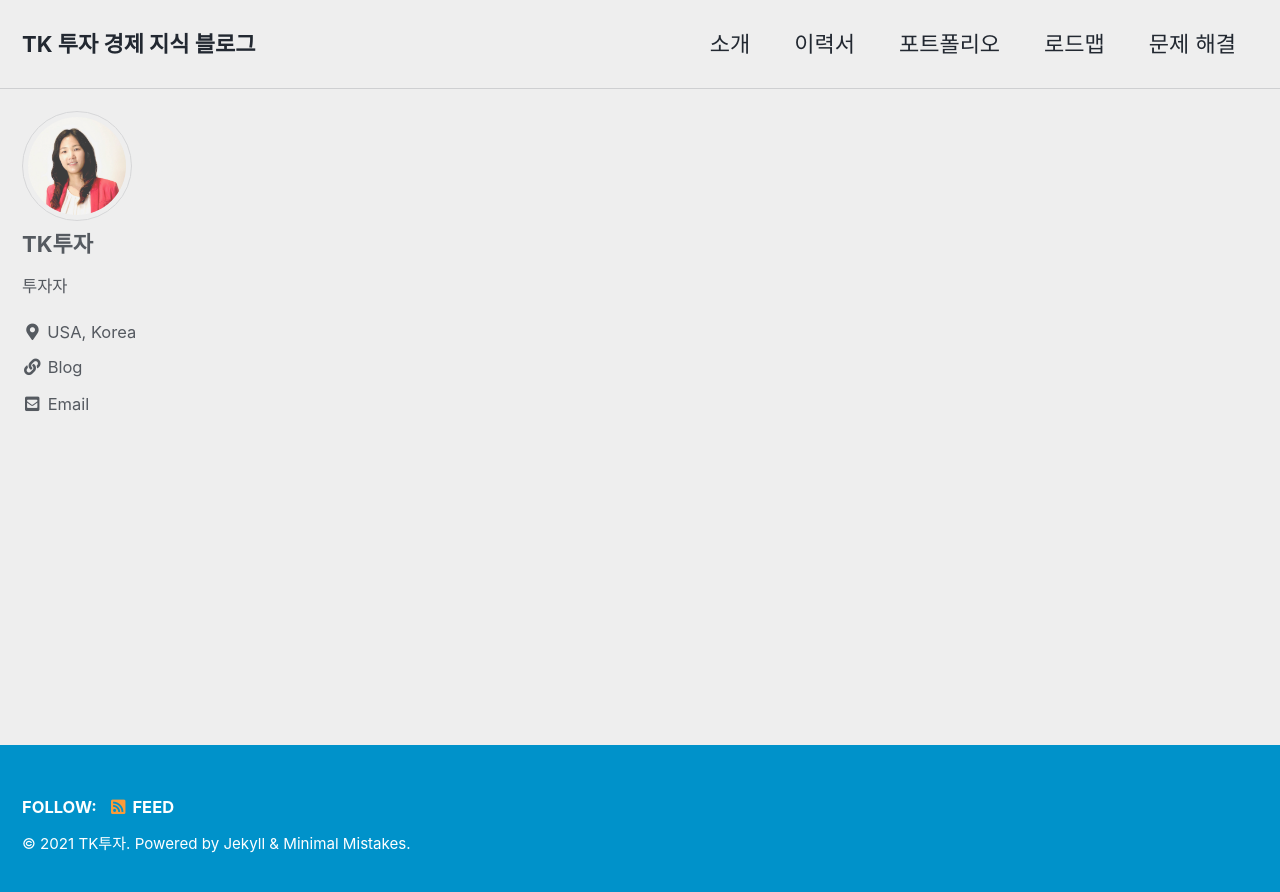
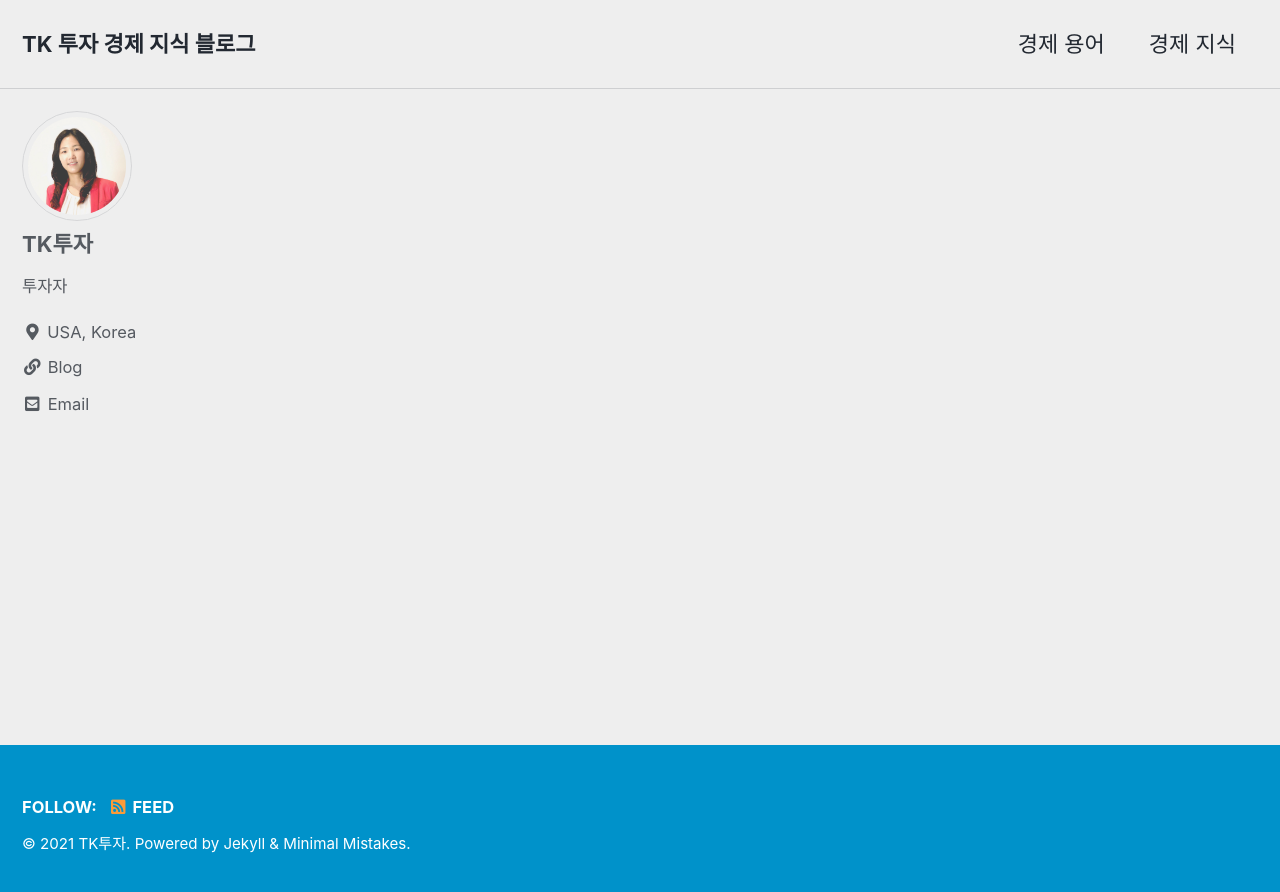
Before and after one commit to trevino-kim/github.io, a Jekyll site: the page built from index.html, in a window 1280 px wide. Shown: the top 892 px of the page. Built offline with Jekyll 4.4.1, drawn with Linux system fonts in a browser that asks for light colours; cached includes are drawn as plain includes; the list of posts is cut into pages by our own code.

Commit message:
Update navigation.yml

```diff
--- a/_data/navigation.yml
+++ b/_data/navigation.yml
@@ -2,18 +2,22 @@
 main:
   #- title: "Quick-Start Guide"
   #  url: https://mmistakes.github.io/minimal-mistakes/docs/quick-start-guide/
-  - title: "소개"
-    url: /about/
-  - title: "이력서"
-    url: /resume/
-  - title: "포트폴리오"
-    url: /portfolio/
-  - title: "로드맵"
-    url: /roadmap/
-  - title: "문제 해결"
-    url: /tags/#문제-해결
-#   - title: "카테고리"
-#     url: /categories/
+  # - title: "소개"
+  #  url: /about/
+  # - title: "이력서"
+  #  url: /resume/
+  #- title: "포트폴리오"
+  #  url: /portfolio/
+  #- title: "로드맵"
+  #  url: /roadmap/
+  #- title: "문제 해결"
+  #  url: /tags/#문제-해결
+  - title: "경제 용어"
+    url: /categories/#경제-용어
+  - title: "경제 지식"
+    url: /categories/#경제-지식
+  # - title: "카테고리"
+  #   url: /categories/
 #   - title: "태그"
 #     url: /tags/
   # - title: "연도별"
```
